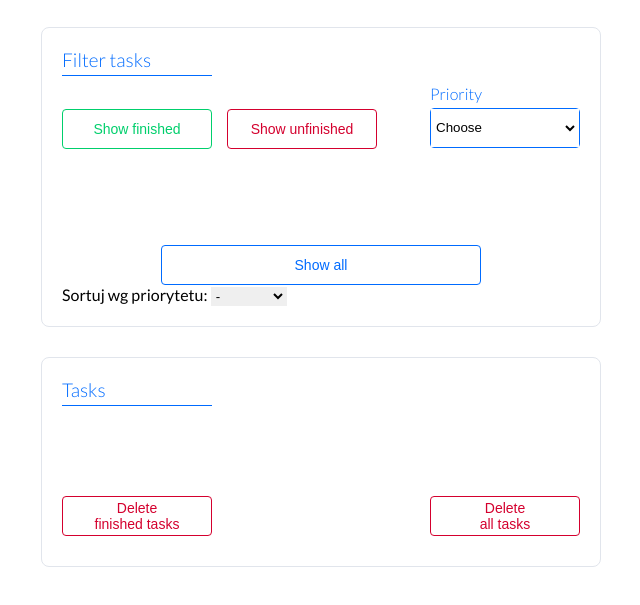
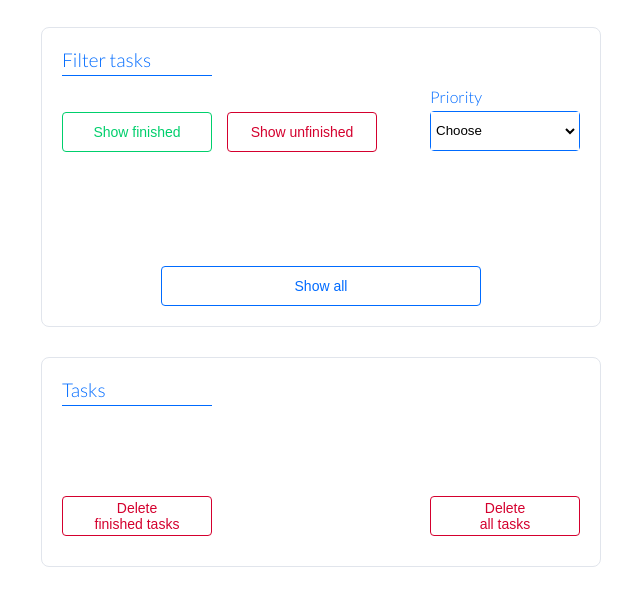
Before and after one commit to karin-on/to-do-list, a website: page index.html in a window 1280 px wide. Shown: the part 133-738 px from the top of the page, without its empty margins (319-959 px from the left). Drawn offline with Linux system fonts and the light colour scheme.

Commit message:
merge filters refactoring

```diff
--- a/index.html
+++ b/index.html
@@ -81,7 +81,7 @@
                     <div class="custom-select">
                         <select name="filter-priority" id="filter-priority">
                             <option value="all">Choose</option>
-                            <option value="1">1</option>  <!--filter-p1-->
+                            <option value="1">1</option>
                             <option value="2">2</option>
                             <option value="3">3</option>
                             <option value="4">4</option>
@@ -94,17 +94,6 @@
             <div class="filters-row-3">
                 <button type="button" id="filters-reset-btn" class="filters-reset-btn">Show all</button>
             </div>
-
-            <div class="sort">
-                <label for="sort-priority">Sortuj wg priorytetu:</label>
-
-                <select name="sort-priority" id="sort-priority">
-                    <option value="sort-default">-</option>
-                    <option value="sort-ascending">rosnąco</option>
-                    <option value="sort-descending">malejąco</option>
-                </select>
-            </div>
-
 
         </section>
 
```
